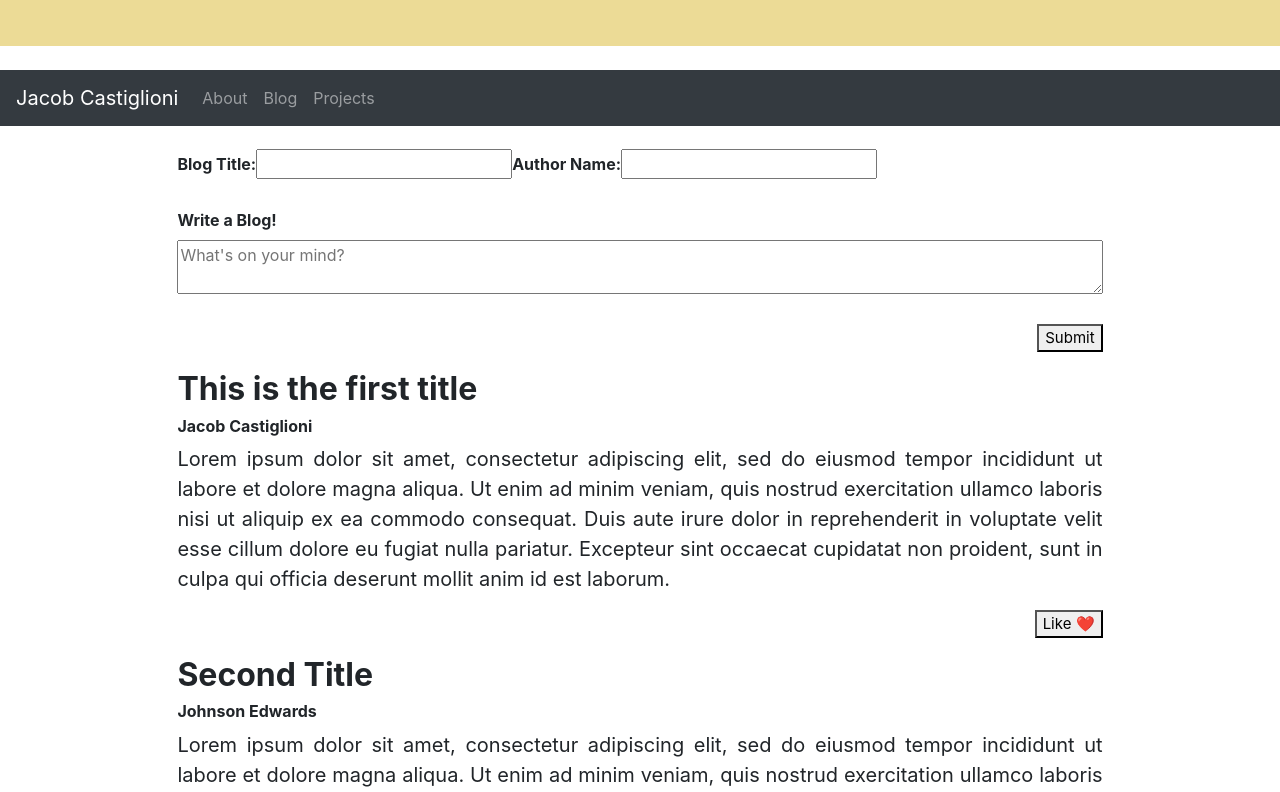
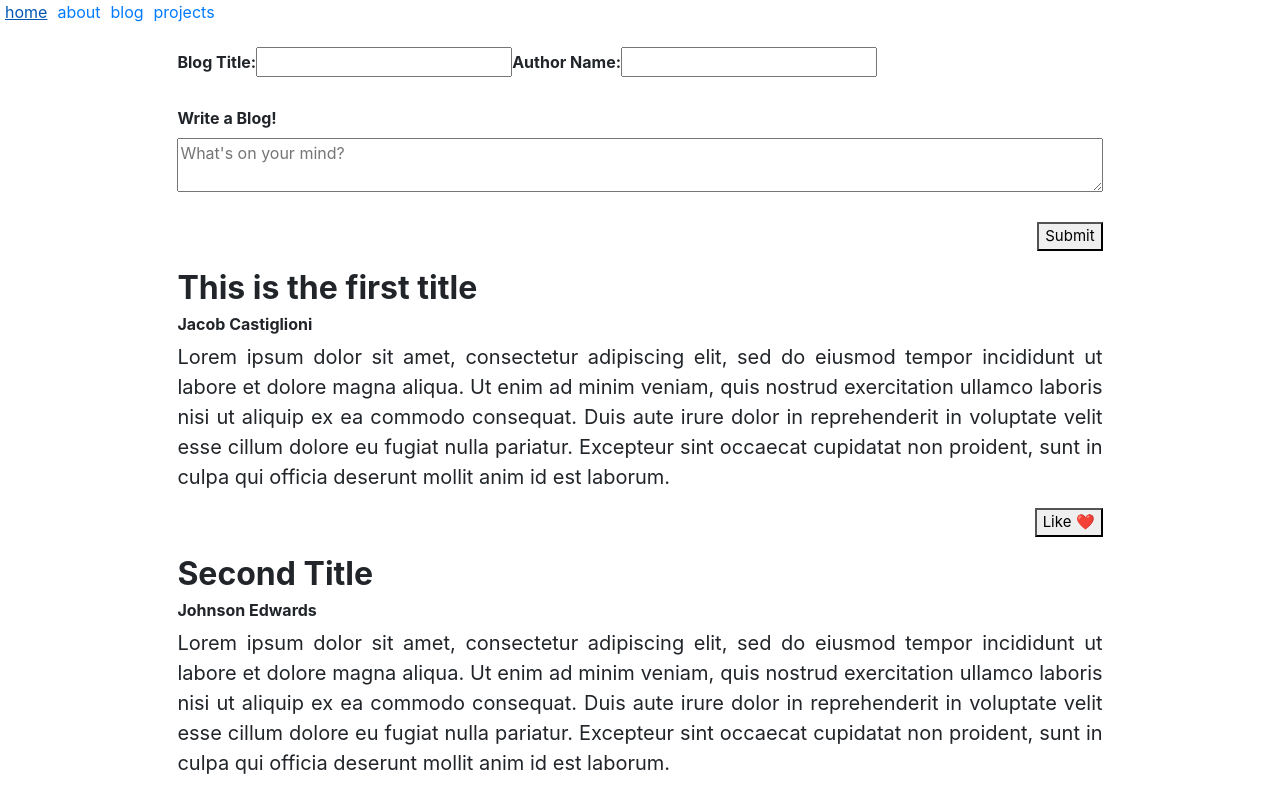
Before and after one commit to jastiglioni/website, a React (Create React App) app: page /blog in a window 1280 px wide. Shown: the top 792 px of the page. Built offline with nearby package versions, Linux system fonts and the light colour scheme; data requests are answered from the project's data file.

Commit message:
added header componenet

```diff
--- a/src/App.jsx
+++ b/src/App.jsx
@@ -1,6 +1,6 @@
 import React from 'react';
-import Navbar from 'react-bootstrap/Navbar';
-import Nav from 'react-bootstrap/Nav';
+// import Navbar from 'react-bootstrap/Navbar';
+// import Nav from 'react-bootstrap/Nav';
 import 'bootstrap/dist/css/bootstrap.min.css';
 import {
   BrowserRouter as Router,
@@ -18,14 +18,6 @@
 
       <Router>
         <Header />
-        <Navbar bg="dark" variant="dark">
-          <Nav className="mr-auto">
-            <Navbar.Brand href="/home">Jacob Castiglioni</Navbar.Brand>
-            <Nav.Link href="/about">About</Nav.Link>
-            <Nav.Link href="/blog">Blog</Nav.Link>
-            <Nav.Link href="/projects">Projects</Nav.Link>
-          </Nav>
-        </Navbar>
 
         <Switch>
           <Route path="/home">
--- a/src/components/Header.jsx
+++ b/src/components/Header.jsx
@@ -1,61 +1,19 @@
-// import { Link } from "gatsby"
-import PropTypes from 'prop-types';
 import React from 'react';
 
-import {
-  BrowserRouter as Router,
-  Link,
-  Route,
-  Switch,
-} from 'react-router-dom';
+import { Link } from 'react-router-dom';
 
 // import About from './About'
+const padding = {
+  padding: 5,
+};
+const Header = () => (
 
-const Header = ({ siteTitle }) => (
-  <Router>
-    <header
-      style={{
-        background: '#ecdb96',
-        marginBottom: '1.45rem',
-      }}
-    >
-      <div
-        style={{
-          margin: '0 auto',
-          maxWidth: 960,
-          padding: '1.45rem 1.0875rem',
-        }}
-      >
-        <link href="https://fonts.googleapis.com/css?family=Raleway" rel="stylesheet" />
-
-        <h1 style={{ margin: 0 }}>
-          <Link
-            to="/"
-            style={{
-              color: 'black',
-              textDecoration: 'none',
-              fontFamily: 'Raleway',
-            }}
-          >
-            {siteTitle}
-          </Link>
-
-        </h1>
-        <Switch>
-          <Route path="/" />
-
-        </Switch>
-      </div>
-    </header>
-  </Router>
+  <div>
+    <Link style={padding} to="/home">home</Link>
+    <Link style={padding} to="/about">about</Link>
+    <Link style={padding} to="/blog">blog</Link>
+    <Link style={padding} to="/projects">projects</Link>
+  </div>
 );
 
-Header.propTypes = {
-  siteTitle: PropTypes.string,
-};
-
-Header.defaultProps = {
-  siteTitle: '',
-};
-
 export default Header;
--- /dev/null
+++ b/src/styles/Header.css
@@ -0,0 +1,6 @@
+.main {
+    max-width: 960px;
+    display: flex;
+    justify-content: space-between;
+    padding: 15px;
+}
```
